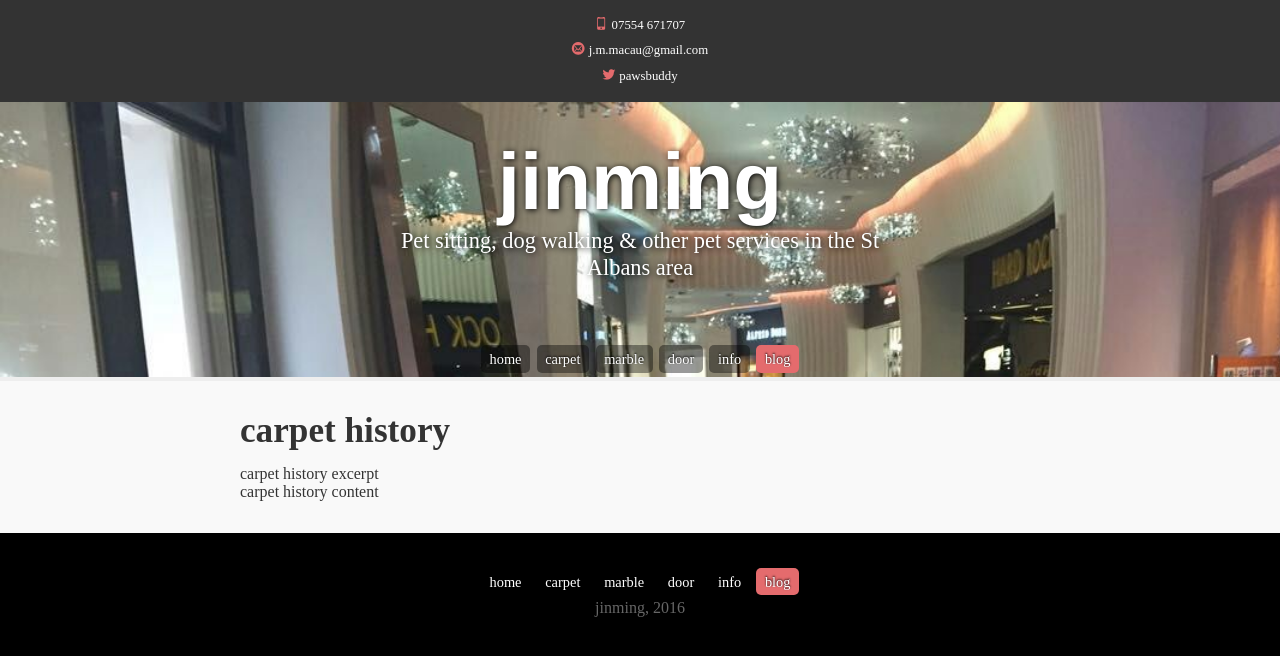
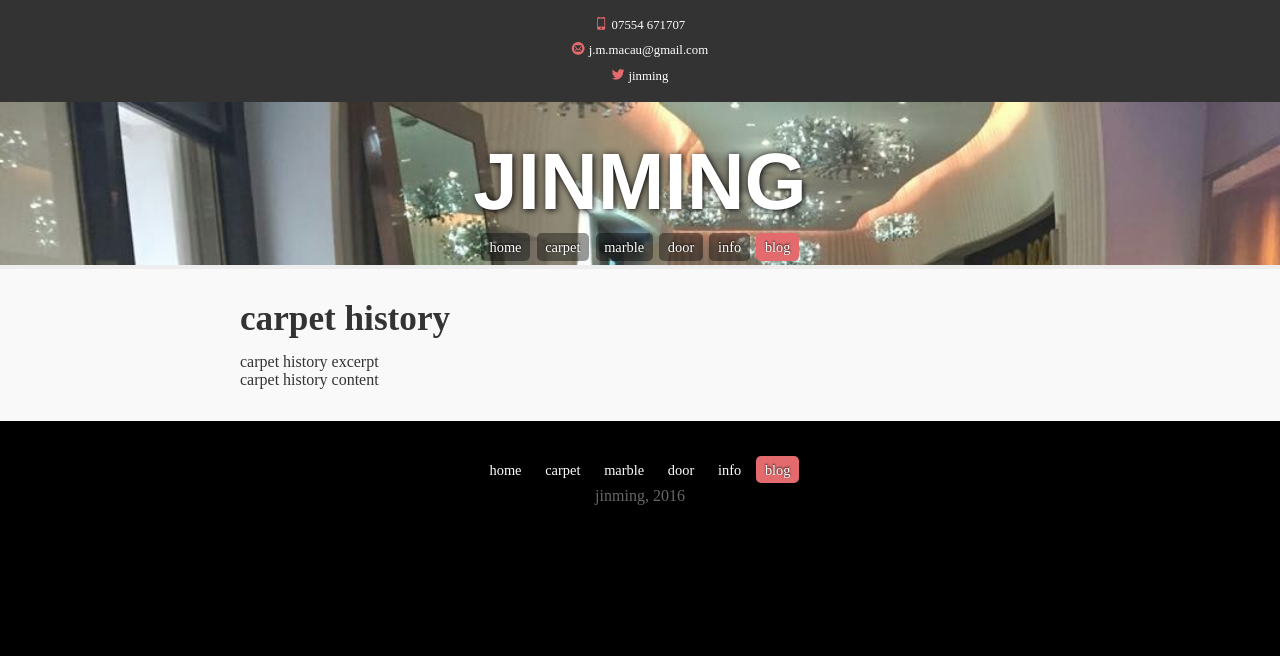
Before and after one commit to raptoravis/jinming, a Jekyll site: the page built from _posts/2016-01-22-carpet-history.md, in a window 1280 px wide. Shown: the top 656 px of the page. Built offline with Jekyll 4.4.1, drawn with Linux system fonts in a browser that asks for light colours; Markdown is read by kramdown in place of the engine named in the settings; comment, search, counter and statistics services are not loaded.

Commit message:
udpate home

```diff
--- a/_layouts/default.html
+++ b/_layouts/default.html
@@ -38,8 +38,7 @@
   </div>
   <div class="header grid">
     <div class="container">
-     <h1 class="title"><a href="{{site.url}}{{site.baseurl}}/" title="Home page">jinming</a></h1>
-     <p>carpet, marble &amp; others</p>
+     <h1 class="title"><a href="{{site.url}}{{site.baseurl}}/" title="Home page">JINMING</a></h1>
    </div>
    {% include navigation.html %}
  </div>
--- a/_layouts/post.html
+++ b/_layouts/post.html
@@ -29,14 +29,13 @@
       <ul class="contacts">
         <li data-icon="&#x6d;"><a href="tel:07554671707">07554 671707</a></li>
         <li data-icon="&#x65;"><a href="mailto:j.m.macau@gmail.com">j.m.macau@gmail.com</a></li>
-        <li data-icon="&#x74;"><a href="http://twitter.com/pawsbuddy">pawsbuddy</a></li>
+        <li data-icon="&#x74;"><a href="http://twitter.com/jinming">jinming</a></li>
       </ul>
     </div>
   </div>
   <div class="header">
     <div class="container">
-     <h1 class="title"><a href="{{site.url}}{{site.baseurl}}/" title="Home page">jinming</a></h1>
-     <p>Pet sitting, dog walking &amp; other pet services in the St Albans area</p>
+     <h1 class="title"><a href="{{site.url}}{{site.baseurl}}/" title="Home page">JINMING</a></h1>
    </div>
    {% include navigation.html %}
  </div>
```
